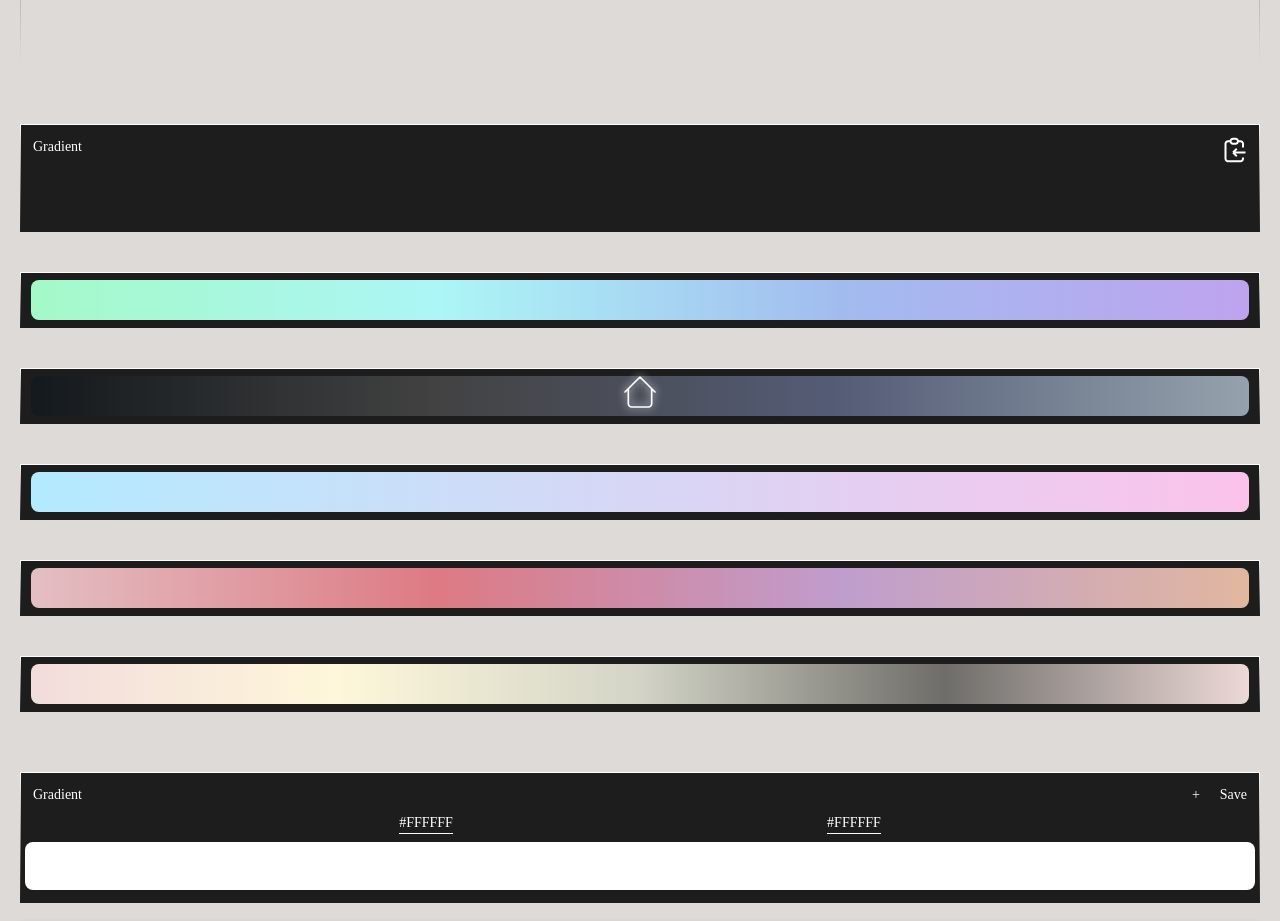
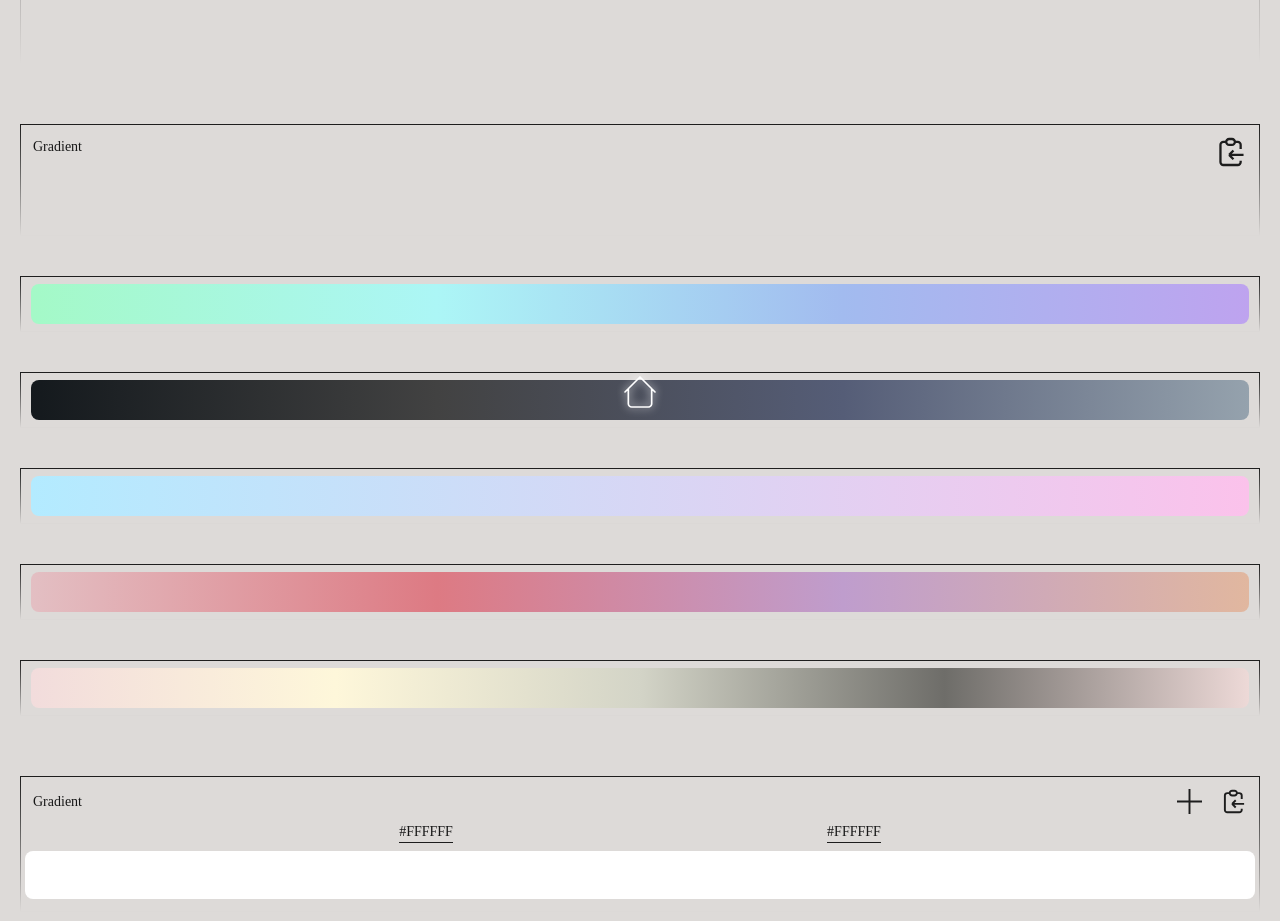
Before and after one commit to wuerion/Tools-React, a React (Vite) app: page /gradientPage in a window 1280 px wide. Shown: the part 340-1261 px from the top of the page. Built offline with nearby package versions, Linux system fonts and the light colour scheme; a web font is replaced by a local one.

Commit message:
added style for dark mode

```diff
--- a/src/components/SubComponents/GradientPage/CardGradientSelect.jsx
+++ b/src/components/SubComponents/GradientPage/CardGradientSelect.jsx
@@ -23,8 +23,8 @@ function CardGradientSelect({ color1, color2, color3, color4, color5 }) {
   }
 
   return (
-    <div className="bg-linear-180 from-[#FFFFFF] to-[#1D1D1D] p-[1px] my-5 ">
-      <div className="bg-[#1D1D1D] flex flex-col items-center justify-evenly h-full text-white p-1">
+    <div className="bg-linear-180 from-[#1D1D1D] to-[#DDDAD8] dark:from-[#FFFFFF] dark:to-[#1D1D1D] p-[1px] my-5 ">
+      <div className="bg-[#DDDAD8] dark:bg-[#1D1D1D] flex flex-col items-center justify-evenly h-full text-[#181818] dark:text-[#DDDAD8] p-1">
         <div className="w-full">
           <div className="flex justify-between p-2">
             <p className="text-start">Gradient</p>
@@ -32,12 +32,12 @@ function CardGradientSelect({ color1, color2, color3, color4, color5 }) {
               onClick={() => Copy(color1, color2, color3, color4, color5)}
             >
               <svg
-                width="23"
-                height="26"
+                width="30"
+                height="30"
                 viewBox="0 0 23 26"
                 fill="none"
                 xmlns="http://www.w3.org/2000/svg"
-                className="stroke-2 stroke-white stroke"
+                className="stroke-2 stroke-[#1D1D1D] dark:stroke-[#DDDAD8]"
               >
                 <path d="M6.5 4.25H4C3.33696 4.25 2.70107 4.51339 2.23223 4.98223C1.76339 5.45107 1.5 6.08696 1.5 6.75V21.75C1.5 22.413 1.76339 23.0489 2.23223 23.5178C2.70107 23.9866 3.33696 24.25 4 24.25H16.5C17.163 24.25 17.7989 23.9866 18.2678 23.5178C18.7366 23.0489 19 22.413 19 21.75V20.5M6.5 4.25C6.5 4.91304 6.76339 5.54893 7.23223 6.01777C7.70107 6.48661 8.33696 6.75 9 6.75H11.5C12.163 6.75 12.7989 6.48661 13.2678 6.01777C13.7366 5.54893 14 4.91304 14 4.25M6.5 4.25C6.5 3.58696 6.76339 2.95107 7.23223 2.48223C7.70107 2.01339 8.33696 1.75 9 1.75H11.5C12.163 1.75 12.7989 2.01339 13.2678 2.48223C13.7366 2.95107 14 3.58696 14 4.25M14 4.25H16.5C17.163 4.25 17.7989 4.51339 18.2678 4.98223C18.7366 5.45107 19 6.08696 19 6.75V10.5M21.5 15.5H9M9 15.5L12.75 11.75M9 15.5L12.75 19.25" />
               </svg>
--- a/src/components/SubComponents/GradientPage/CreationGradients.jsx
+++ b/src/components/SubComponents/GradientPage/CreationGradients.jsx
@@ -41,13 +41,35 @@ function CreationGradients() {
   return (
     <div>
       {/* card selected palette */}
-      <div className="bg-linear-180 from-[#FFFFFF] to-[#1D1D1d] p-[1px] my-5 w-full ">
-        <div className="bg-[#1D1D1D] flex flex-col items-center justify-evenly h-full text-white p-1">
+      <div className="bg-linear-180 from-[#1D1D1D] to-[#DDDAD8] dark:from-[#FFFFFF] dark:to-[#1D1D1d] p-[1px] my-5 w-full ">
+        <div className="bg-[#DDDAD8] dark:bg-[#1D1D1D] flex flex-col items-center justify-evenly h-full text-[#181818] dark:text-[#DDDAD8] p-1">
           <div className="w-full flex justify-between items-center p-2">
             <p>Gradient</p>
             <div className="flex gap-5">
-              <button onClick={newVal}>+</button>
-              <button onClick={Copy(colors)}>Save</button>
+              <button onClick={newVal} className="hover:cursor-pointer">
+                <svg
+                  width="25"
+                  height="25"
+                  viewBox="0 0 13 13"
+                  fill="none"
+                  xmlns="http://www.w3.org/2000/svg"
+                  className="fill-[#1D1D1D] dark:fill-[#DDDAD8]"
+                >
+                  <path d="M0 7V6H6V0H7V6H13V7H7V13H6V7H0Z" />
+                </svg>
+              </button>
+              <button onClick={Copy(colors)} className="hover:cursor-pointer">
+                <svg
+                  width="25"
+                  height="25"
+                  viewBox="0 0 23 26"
+                  fill="none"
+                  xmlns="http://www.w3.org/2000/svg"
+                  className="stroke-2 stroke-[#1D1D1D] dark:stroke-[#DDDAD8]"
+                >
+                  <path d="M6.5 4.25H4C3.33696 4.25 2.70107 4.51339 2.23223 4.98223C1.76339 5.45107 1.5 6.08696 1.5 6.75V21.75C1.5 22.413 1.76339 23.0489 2.23223 23.5178C2.70107 23.9866 3.33696 24.25 4 24.25H16.5C17.163 24.25 17.7989 23.9866 18.2678 23.5178C18.7366 23.0489 19 22.413 19 21.75V20.5M6.5 4.25C6.5 4.91304 6.76339 5.54893 7.23223 6.01777C7.70107 6.48661 8.33696 6.75 9 6.75H11.5C12.163 6.75 12.7989 6.48661 13.2678 6.01777C13.7366 5.54893 14 4.91304 14 4.25M6.5 4.25C6.5 3.58696 6.76339 2.95107 7.23223 2.48223C7.70107 2.01339 8.33696 1.75 9 1.75H11.5C12.163 1.75 12.7989 2.01339 13.2678 2.48223C13.7366 2.95107 14 3.58696 14 4.25M14 4.25H16.5C17.163 4.25 17.7989 4.51339 18.2678 4.98223C18.7366 5.45107 19 6.08696 19 6.75V10.5M21.5 15.5H9M9 15.5L12.75 11.75M9 15.5L12.75 19.25" />
+                </svg>
+              </button>
             </div>
           </div>
           <div className="w-full">
@@ -56,7 +78,7 @@ function CreationGradients() {
                 <p
                   key={index}
                   onClick={() => setPiker(piker === index ? false : index)}
-                  className="border-b border-white cursor-pointer"
+                  className="border-b border-[#1D1D1D] dark:border-[#DDDAD8] cursor-pointer"
                 >
                   {color}
                 </p>
@@ -110,13 +132,13 @@ function loadFromLocalStorage() {
         {
           key: index,
           className:
-            "bg-linear-180 from-[#FFFFFF] to-[#1D1D1d] p-[1px] my-5 w-full ",
+            "bg-linear-180 from-[#1D1D1D] to-[#DDDAD8] dark:from-[#FFFFFF] dark:to-[#1D1D1d] p-[1px] my-5 w-full ",
         },
         createElement(
           "div",
           {
             className:
-              "bg-[#1D1D1D] flex items-center justify-evenly h-full p-2.5 text-white",
+              "bg-[#DDDAD8] dark:bg-[#1D1D1D] flex items-center justify-evenly h-full p-2.5 text-[#181818] dark:text-[#DDDAD8]",
           },
           createElement("div", {
             className: `h-10 rounded-lg  w-full `,
--- a/src/components/SubComponents/GradientPage/Gradient.jsx
+++ b/src/components/SubComponents/GradientPage/Gradient.jsx
@@ -50,12 +50,13 @@ function Gradient({
     "div",
     {
       className:
-        "bg-linear-180 from-white to-[#1D1D1D] p-[1px] my-5 w-full h-14",
+        "bg-linear-180 from-[#1D1D1D] to-[#DDDAD8] dark:from-[#DDDAD8] dark:to-[#1D1D1D] p-[1px] my-5 w-full h-14",
     },
     createElement(
       "div",
       {
-        className: "bg-[#1D1D1D] flex items-center justify-evenly h-full p-2.5",
+        className:
+          "bg-[#DDDAD8] dark:bg-[#1D1D1D] flex items-center justify-evenly h-full p-2.5",
         onClick: () => handleClick(color1, color2, color3, color4, color5),
       },
       createElement("div", {
```
